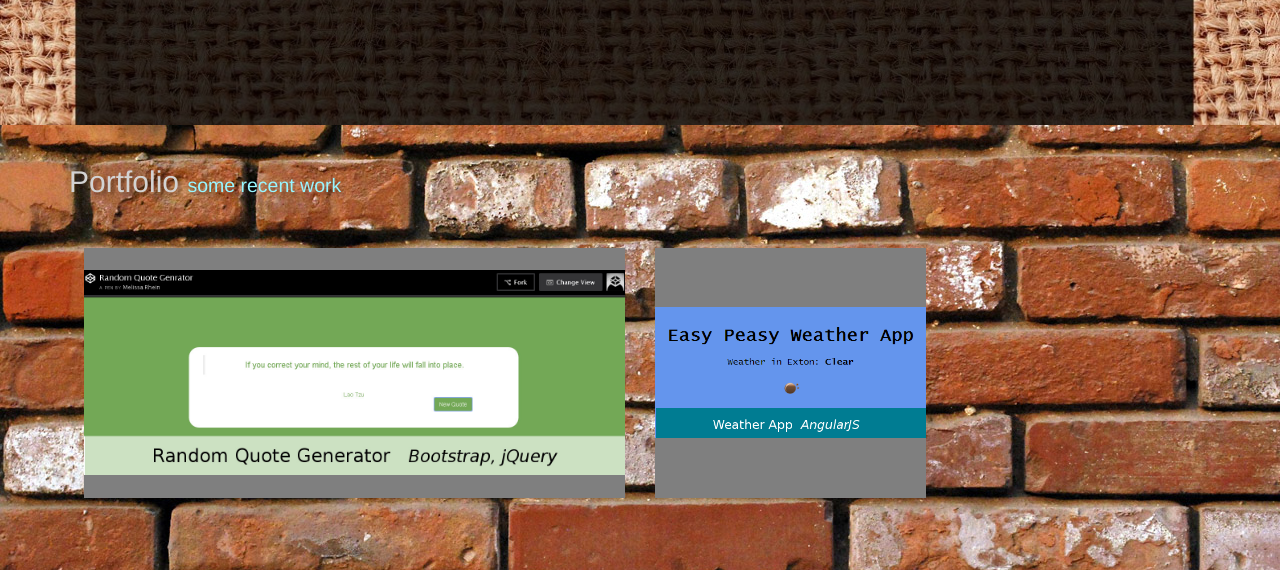
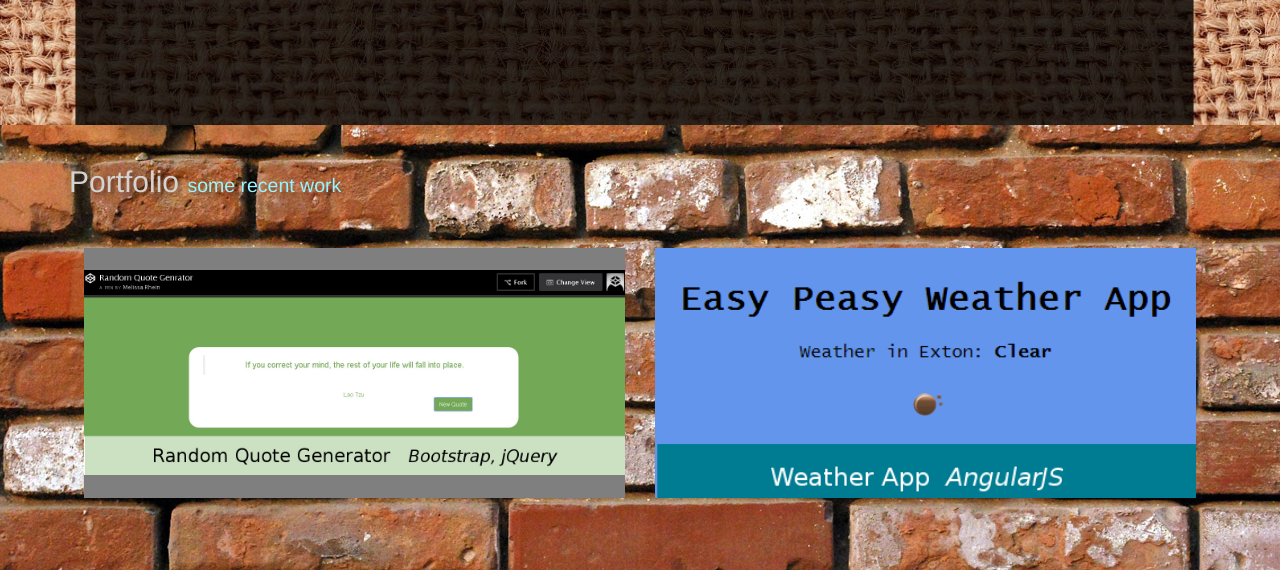
Before and after one commit to melissir/melissir.github.io, a plain HTML site: page index.html in a window 1280 px wide. Shown: the part 1197-1767 px from the top of the page. Drawn offline with nearby package versions, Linux system fonts and the light colour scheme.

Commit message:
formatting

```diff
--- a/index.html
+++ b/index.html
@@ -103,7 +103,7 @@
         </div>
         <div class="col-xs-6">
             <a href="http://codepen.io/codinpi/full/WwMBqG/">
-                <div class="col-xs-6" id="weather-sec">
+                <div id="weather-sec">
                     <div class="overlay">
                         <span><i class="fa fa-codepen"></i></span>
                     </div>
```
